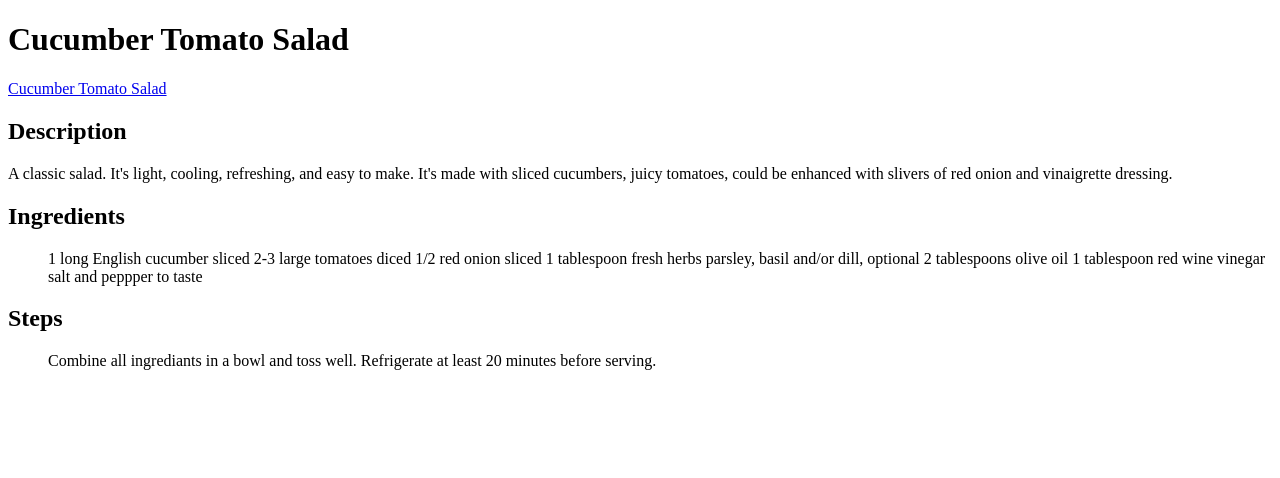
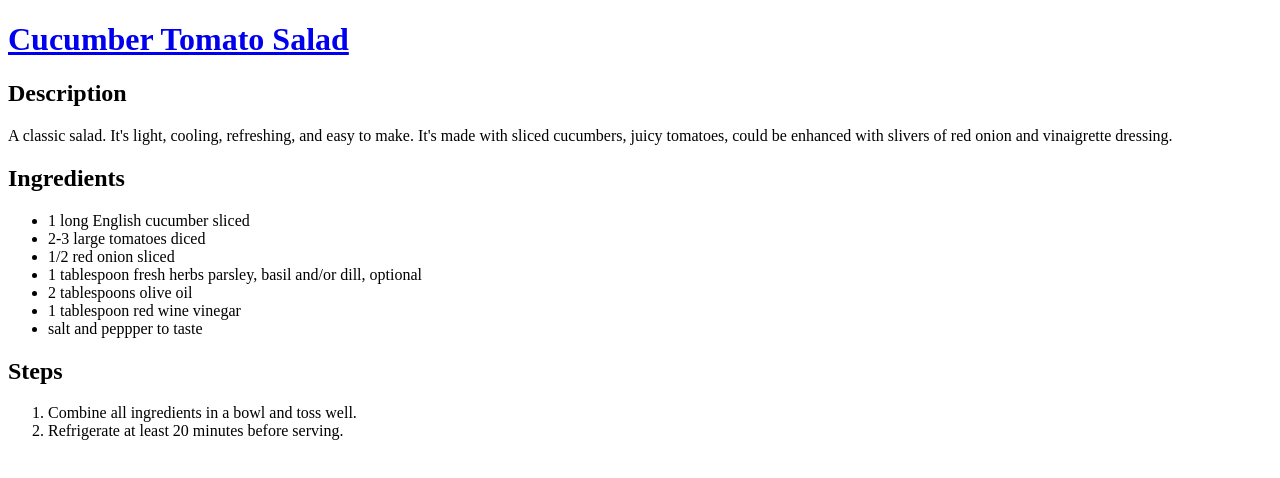
Before and after one commit to c0upe12/odin-recipes, a plain HTML site: page recipes/cucumber-tomato-salad.html in a window 1280 px wide. Drawn offline with Linux system fonts and the light colour scheme.

Commit message:
Edit cucumber-tomato-salad.html & greek-chicken.html to include <li> tags in it's ingredients and steps. Additionally, in both files remove the first <h2> and cut it's <a> tag into the <h1>.

```diff
--- a/recipes/cucumber-tomato-salad.html
+++ b/recipes/cucumber-tomato-salad.html
@@ -7,24 +7,24 @@
     <title>Document</title>
 </head>
 <body>
-    <h1>Cucumber Tomato Salad</h1>
+    <h1>
     <a href="https://www.spendwithpennies.com/wp-content/uploads/2019/07/Cucumber-Tomato-Salad-SpendWithPennies-3.jpg">Cucumber Tomato Salad</a>
+    </h1>
     <h2>Description</h2>
     <p>A classic salad. It's light, cooling, refreshing, and easy to make. It's made with sliced cucumbers, juicy tomatoes, could be enhanced with slivers of red onion and vinaigrette dressing.</p>
     <h2>Ingredients</h2>
     <ul>
-        1 long English cucumber sliced
-        2-3 large tomatoes diced
-        1/2 red onion sliced
-        1 tablespoon fresh herbs parsley, basil and/or dill, optional
-        2 tablespoons olive oil
-        1 tablespoon red wine vinegar
-        salt and peppper to taste
-    </ul>
+        <li>1 long English cucumber sliced</li>
+        <li>2-3 large tomatoes diced</li>
+        <li>1/2 red onion sliced</li>
+        <li>1 tablespoon fresh herbs parsley, basil and/or dill, optional</li>
+        <li>2 tablespoons olive oil</li>
+        <li>1 tablespoon red wine vinegar</li>
+        <li>salt and peppper to taste</li></ul>
     <h2>Steps</h2>
     <ol>
-        Combine all ingrediants in a bowl and toss well.
-        Refrigerate at least 20 minutes before serving.
+        <li>Combine all ingredients in a bowl and toss well.</li>
+        <li>Refrigerate at least 20 minutes before serving.</li>
     </ol>
 </body>
 </html>
```
Also changed, not shown: index.html (+4 -0 lines), recipes/greek-chicken.html (+33 -1 lines).
